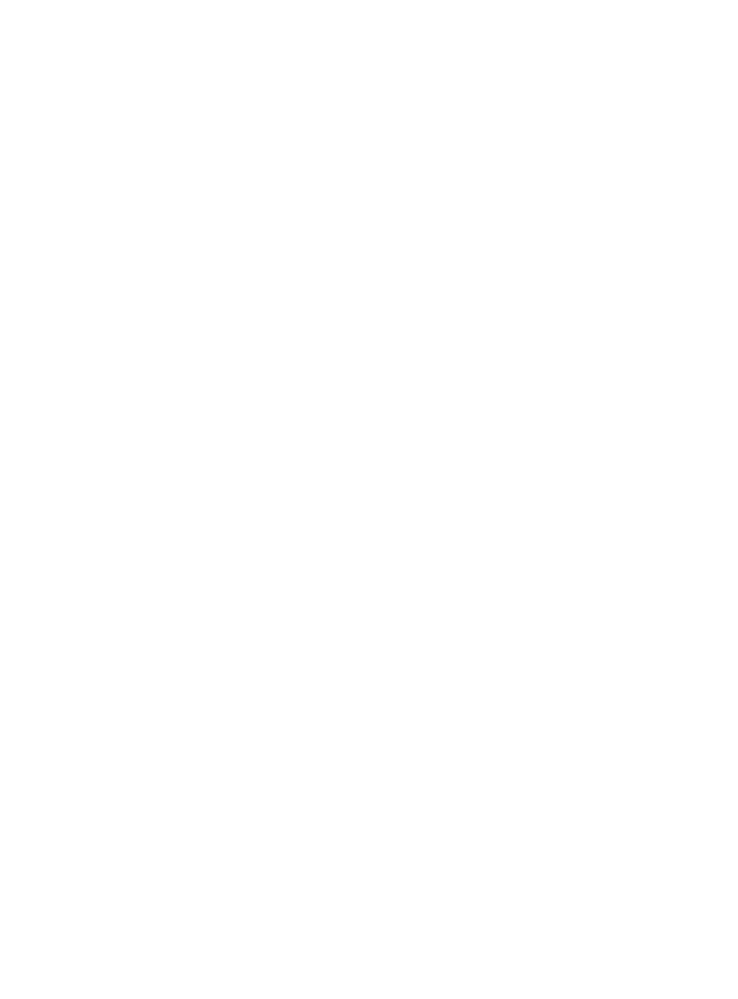
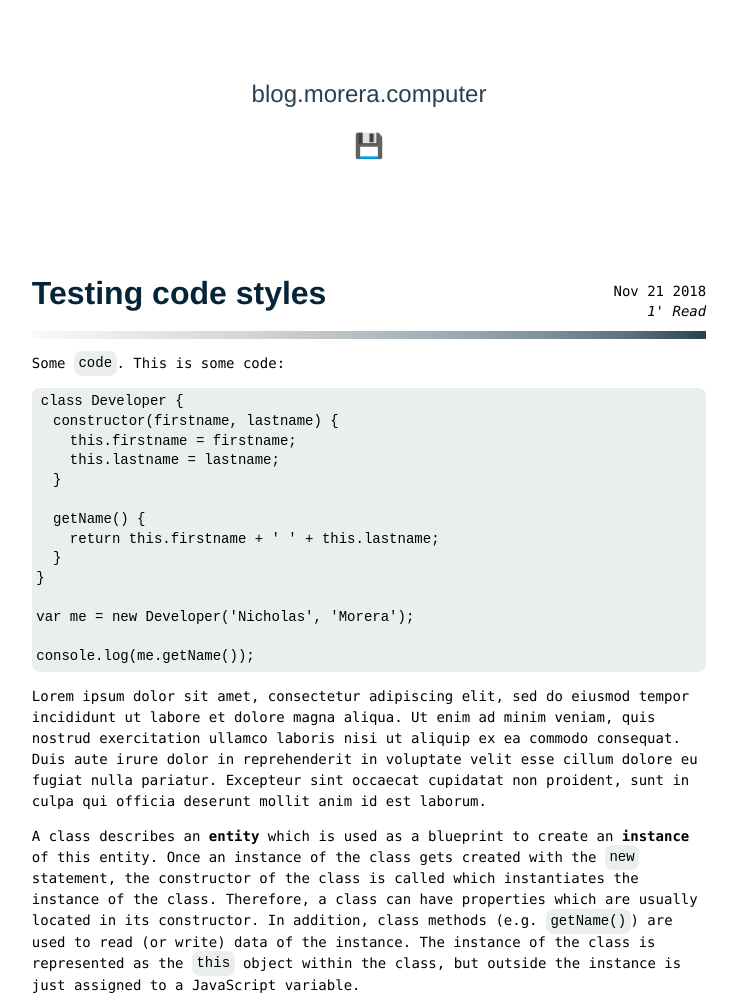
Before and after one commit to rom-dos/blog.morera.computer, a Gatsby site: page /test-2 in a window 1280 px wide. Before the commit this address had no page. Shown: the whole page, without its empty margins (271-1009 px from the left). Before the commit the page ends 800 px from the top, so only its background shows below. Built offline with nearby package versions, Linux system fonts and the light colour scheme; Gatsby itself is replaced by a stand-in of ours; some packages are replaced by stand-ins of ours; code samples lack their colours.

Commit message:
blog post styles 1.0

````diff
--- a/src/components/layout.js
+++ b/src/components/layout.js
@@ -4,8 +4,10 @@
 import { colorPalette } from '../styles/color'
 
 const Container = styled.div`
+  box-sizing: border-box;
   margin: 0 auto;
   max-width: 700px;
+  padding: 0 0.8rem;
 `
 
 const Heading = styled.h1`
--- /dev/null
+++ b/src/pages/test-2.md
@@ -0,0 +1,28 @@
+---
+title: "Testing code styles"
+date: "2018-11-21"
+tags: ['computers', 'macOS']
+---
+
+Some `code`. This is some code:
+
+```javascript
+class Developer {
+  constructor(firstname, lastname) {
+    this.firstname = firstname;
+    this.lastname = lastname;
+  }
+
+  getName() {
+    return this.firstname + ' ' + this.lastname;
+  }
+}
+
+var me = new Developer('Nicholas', 'Morera');
+
+console.log(me.getName());
+```
+
+Lorem ipsum dolor sit amet, consectetur adipiscing elit, sed do eiusmod tempor incididunt ut labore et dolore magna aliqua. Ut enim ad minim veniam, quis nostrud exercitation ullamco laboris nisi ut aliquip ex ea commodo consequat. Duis aute irure dolor in reprehenderit in voluptate velit esse cillum dolore eu fugiat nulla pariatur. Excepteur sint occaecat cupidatat non proident, sunt in culpa qui officia deserunt mollit anim id est laborum.
+
+A class describes an **entity** which is used as a blueprint to create an **instance** of this entity. Once an instance of the class gets created with the `new` statement, the constructor of the class is called which instantiates the instance of the class. Therefore, a class can have properties which are usually located in its constructor. In addition, class methods (e.g. `getName()`) are used to read (or write) data of the instance. The instance of the class is represented as the `this` object within the class, but outside the instance is just assigned to a JavaScript variable.
--- /dev/null
+++ b/src/styles/styles.js
@@ -0,0 +1,32 @@
+import { colorPalette } from '../styles/color'
+import styled, { createGlobalStyle } from 'styled-components'
+
+export const mono = `"Inconsolata", "Lucida Console", Monaco, monospace`
+export const sansSerif = `'Karla', "HelveticaNeue-Light", "Helvetica Neue Light", "Helvetica Neue", Helvetica, Arial, "Lucida Grande", sans-serif`
+
+export const GlobalStyle = createGlobalStyle`
+  code,
+  pre {
+    background-color: ${colorPalette.blue1};
+    border-radius: 8px;
+    line-height: 1.4;
+    overflow: auto;
+    padding: 0.28rem;
+  }
+`
+
+export const Spectrum = styled.div`
+  background: linear-gradient(
+    to right,
+    ${colorPalette.blue0},
+    ${colorPalette.blue1},
+    ${colorPalette.blue2},
+    ${colorPalette.blue3},
+    ${colorPalette.blue4},
+    ${colorPalette.blue5},
+    ${colorPalette.blue6},
+    ${colorPalette.blue7},
+    ${colorPalette.blue8},
+    ${colorPalette.blue9});
+  height: 8px;
+`
--- a/src/templates/blog-post.js
+++ b/src/templates/blog-post.js
@@ -1,16 +1,53 @@
 import React from 'react'
 import { graphql } from 'gatsby'
 import Layout from '../components/layout'
-// import styled from 'styled-components'
+import { Spectrum, GlobalStyle, mono, sansSerif } from '../styles/styles'
+import { colorPalette } from '../styles/color'
+import styled from 'styled-components'
+
+const BlogPostTitle = styled.h1`
+  color: ${colorPalette.blue};
+  font-family: ${sansSerif};
+`
+const BlogPostContent = styled.div`
+  font-family: ${mono};
+  font-size: 14px;
+  line-height: 1.5;
+`
+
+const BlogPostDate = styled.span`
+  display: -block;
+  font-family: ${mono};
+  font-size: 14px;
+  font-weight: 400;
+  line-height: 1.4;
+  text-align: right;
+  position: relative;
+  top: 26px;
+`
+
+const TitleGrid = styled.div`
+  display: grid;
+  grid-template-columns: 65% 35%;
+  line-height: 1;
+`
 
 export default ({ data }) => {
   const post = data.markdownRemark
   return (
     <Layout>
-      <div>
-        <h1>{post.frontmatter.title}</h1>
-        <div dangerouslySetInnerHTML={{ __html: post.html }} />
-      </div>
+      <GlobalStyle />
+      <TitleGrid>
+        <BlogPostTitle>
+          {post.frontmatter.title}
+        </BlogPostTitle>
+        <BlogPostDate>
+          {data.markdownRemark.frontmatter.date} <br />
+          <em>{data.markdownRemark.timeToRead}' Read</em>
+        </BlogPostDate>
+      </TitleGrid>
+      <Spectrum />
+      <BlogPostContent dangerouslySetInnerHTML={{ __html: post.html }} />
     </Layout>
   )
 }
@@ -18,9 +55,11 @@
 export const query = graphql`
   query($slug: String!) {
     markdownRemark(fields: { slug: { eq: $slug } }) {
+      timeToRead
       html
       frontmatter {
         title
+        date(formatString: "MMM DD YYYY")
       }
     }
   }
````
Also changed, not shown: src/pages/index.js (+4 -22 lines).
